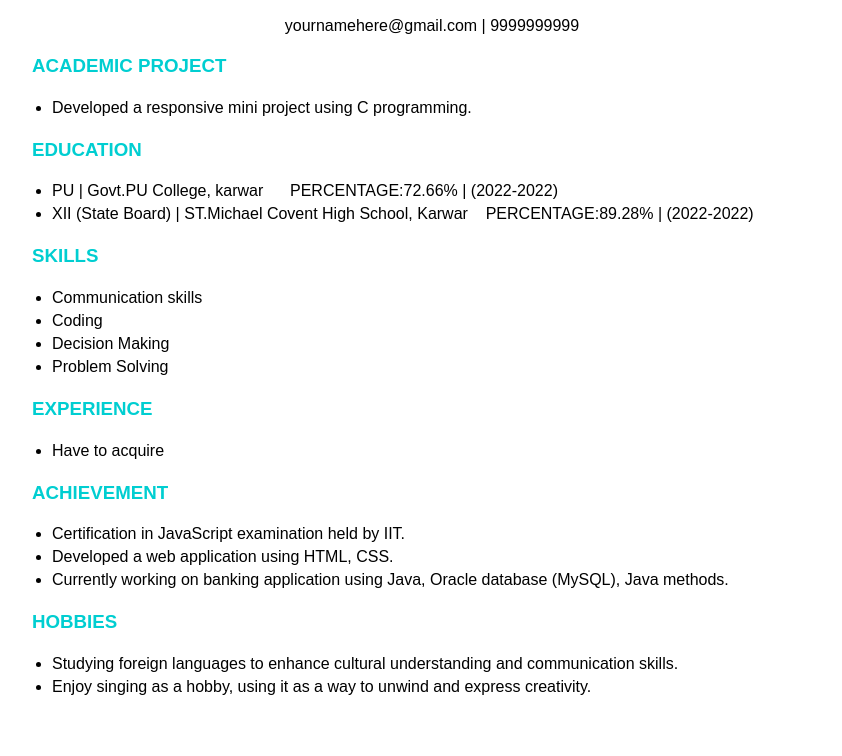
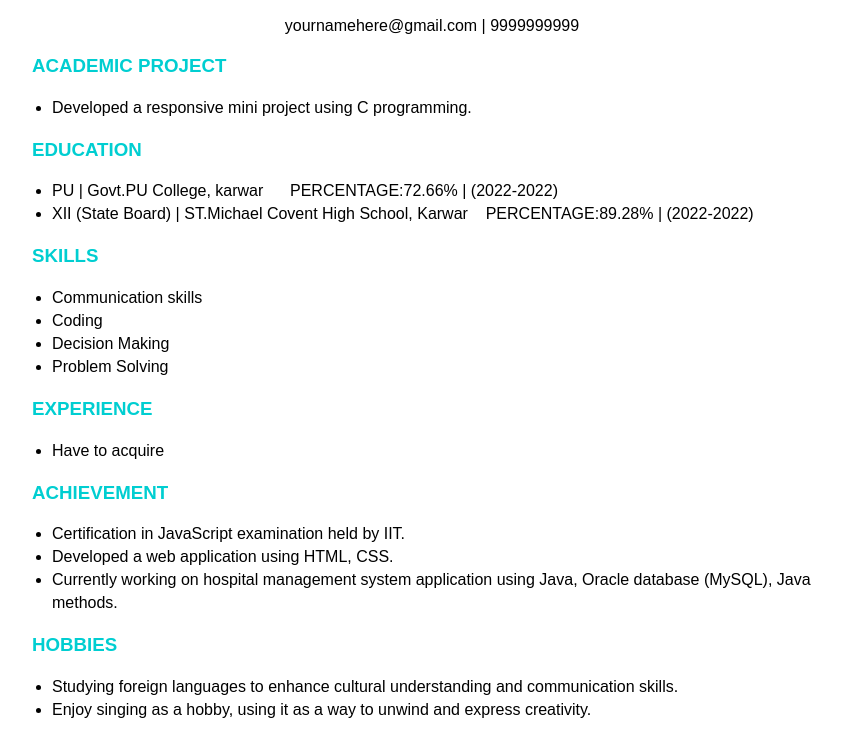
Before and after one commit to mehekkelaskar/newresume1, a plain HTML site: page index.html in a window 1280 px wide. Shown: the part 378-1134 px from the top of the page, without its empty margins (208-1050 px from the left). Before the commit the page ends 1112 px from the top, so only its background shows below. Drawn offline with Linux system fonts and the light colour scheme.

Commit message:
Update index.html

```diff
--- a/index.html
+++ b/index.html
@@ -66,7 +66,7 @@
     <ul>
         <li>Certification in JavaScript examination held by IIT.</li>
         <li>Developed a web application using HTML, CSS.</li>
-        <li>Currently working on banking application using Java, Oracle database (MySQL), Java methods.</li>
+        <li>Currently working on hospital management system  application using Java, Oracle database (MySQL), Java methods.</li>
     </ul>
     <h3 class="hob">HOBBIES</h3>
     <ul>
```
